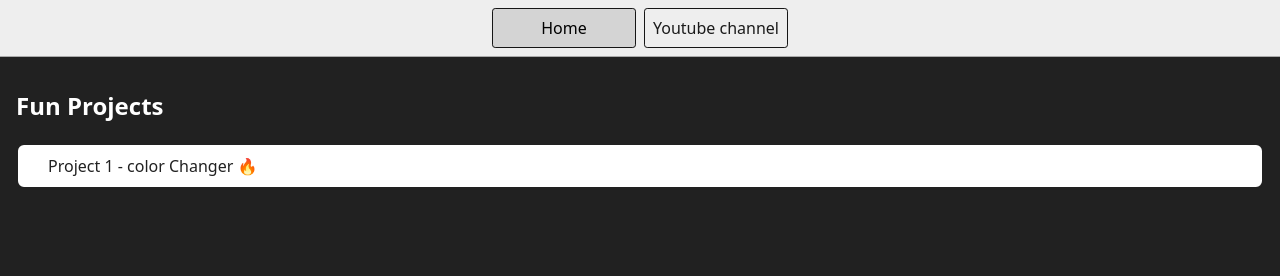
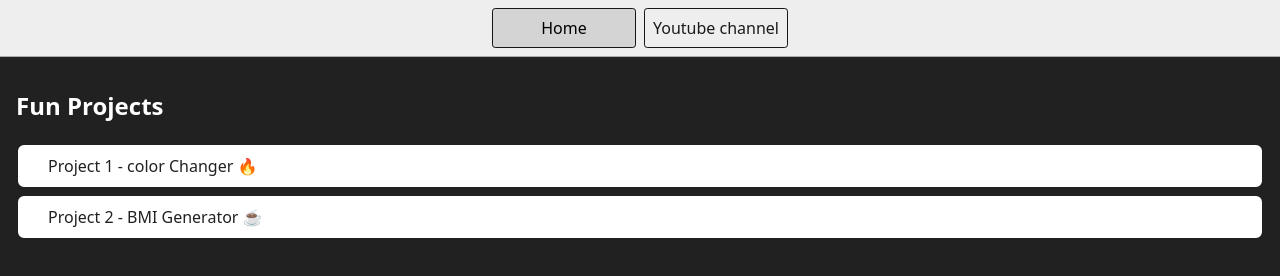
Before and after one commit to Sahilkhan-17/js-learnings, a plain HTML site: page 05_funProjects/index.html in a window 1280 px wide. Drawn offline with Linux system fonts and the light colour scheme.

Commit message:
added project 2

```diff
--- a/05_funProjects/index.html
+++ b/05_funProjects/index.html
@@ -19,8 +19,8 @@
         <h1>Fun Projects</h1>
         <div class="projects">
             <a class="project-link"  href="./1-colorChanger/index.html">Project 1 - color Changer 🔥</a>
-            <!-- <a class="project-link" href="./2-BMICalculator/index.html">Project 2 - BMI Generator ☕️</a>
-            <a class="project-link" href="./3-DigitalClock/index.html">Project 3 - Digital clock 😎</a>
+            <a class="project-link" href="./2-BMICalculator/index.html">Project 2 - BMI Generator ☕️</a>
+            <!--<a class="project-link" href="./3-DigitalClock/index.html">Project 3 - Digital clock 😎</a>
             <a class="project-link" href="./4-GuessTheNumber/index.html">Project 4 - Guess the number 🤨</a>
             <a class="project-link" href="./5-keyboard/index.html">Project 5 - Keyboard check 👻</a>
             <a class="project-link" href="./6-unlimitedColors/index.html">Project 6 - Unlimited Colors 🧠</a>
```
